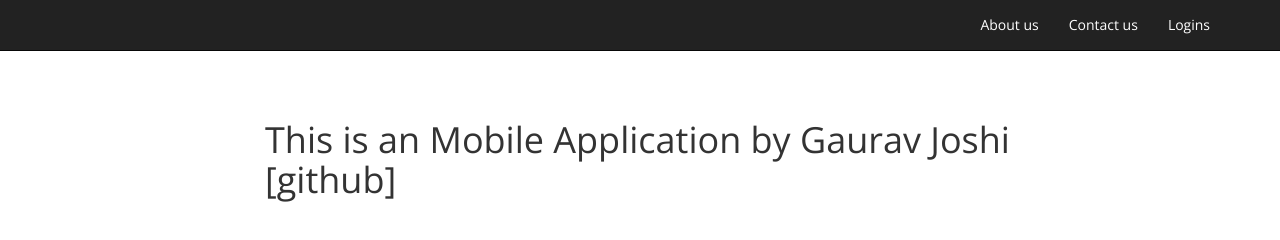
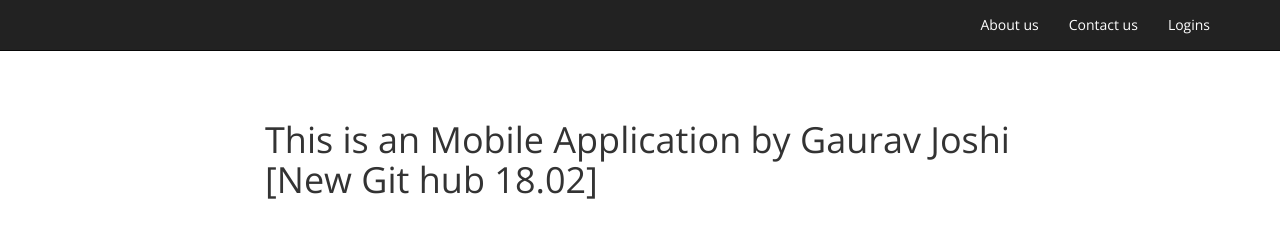
Before and after one commit to gaurav2086/MobileApps, a plain HTML site: page index.html in a window 1280 px wide. Drawn offline with nearby package versions, Linux system fonts and the light colour scheme.

Commit message:
Code change

```diff
--- a/Config.xml
+++ b/config.xml
@@ -13,7 +13,7 @@
       An example for phonegap build App By Gaurav joshi.
   </description>
 
-  <author href="" email="joshi.gaurav20@gmail.com">
+  <author href="https://coders-guide.com" email="joshi.gaurav20@gmail.com">
       Hardeep Shoker
   </author>
 
--- a/index.html
+++ b/index.html
@@ -47,7 +47,7 @@
             <div class="row  pad-top">
                 <div class="col-md-8 col-md-offset-2 col-sm-10 col-sm-offset-1 col-sm-12">
 
-				  <h1>This is an Mobile Application by Gaurav Joshi  [github]</h1>
+				  <h1>This is an Mobile Application by Gaurav Joshi [New Git hub 18.02]</h1>
                 </div>
             </div>
         </div>
```
